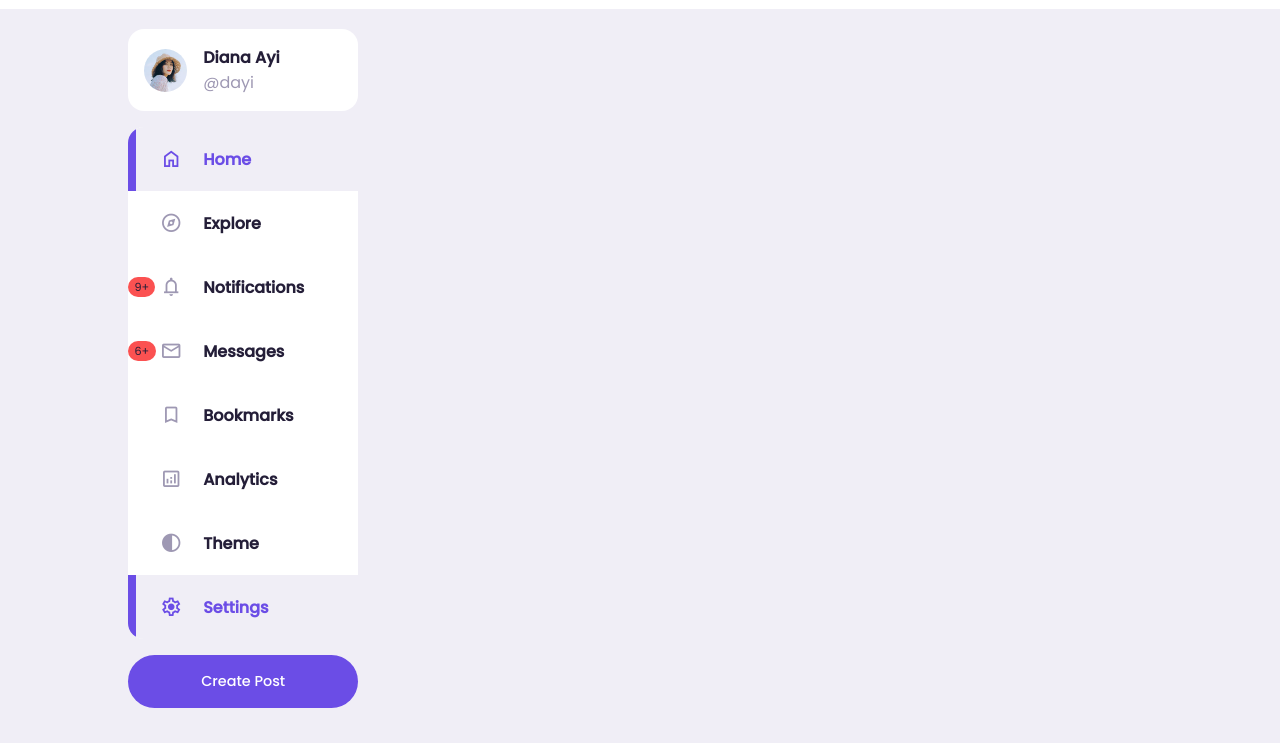
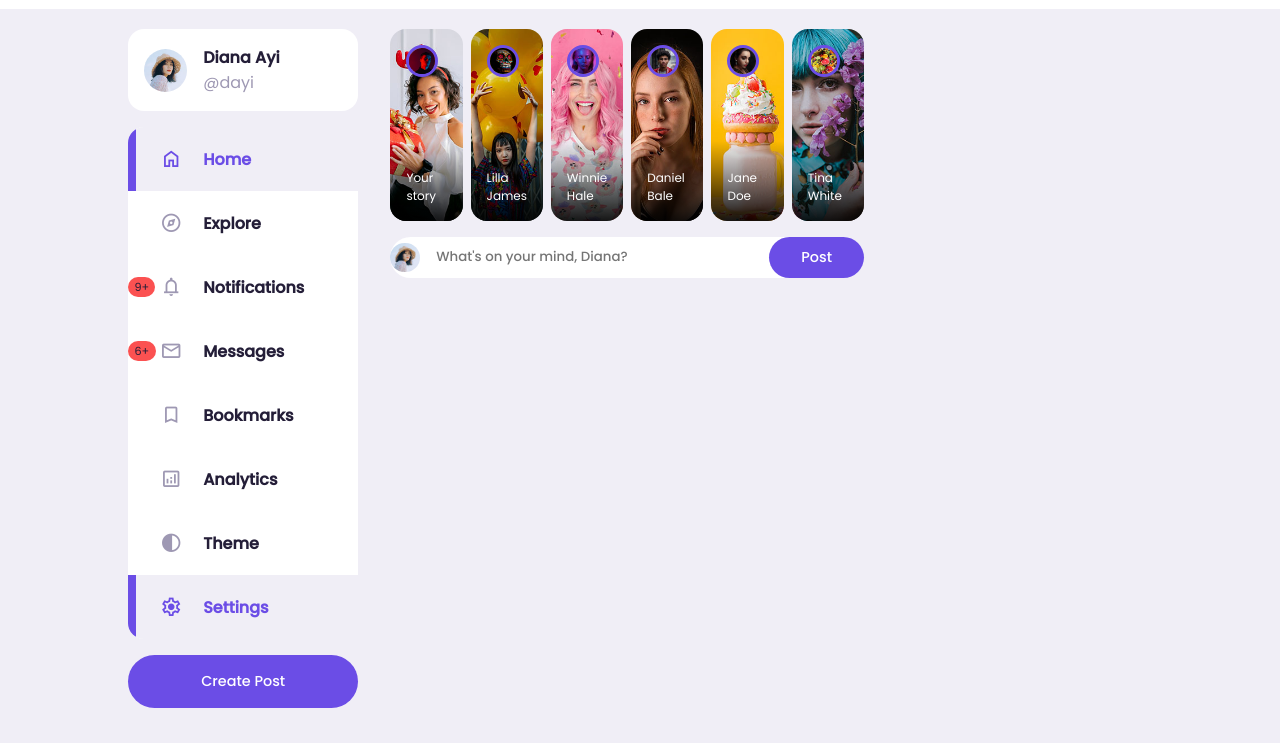
Before and after one commit to Mohamadi65/socialMedia, a plain HTML site: page index.html in a window 1280 px wide. Shown: the part 57-800 px from the top of the page. Drawn offline with nearby package versions, Linux system fonts and the light colour scheme.

Commit message:
Mise en forme de la partie Stories et Create post

```diff
--- a/index.html
+++ b/index.html
@@ -125,7 +125,53 @@
 
             <!-- middle -->
             <div class="middle">
-
+                <!-- ---------------------- STORIES -------------------------- -->
+                <div class="stories">
+                    <div class="story">
+                        <div class="profile-photo">
+                            <img src="./images/profile-8.jpg" alt="">
+                        </div>
+                        <p class="name">Your story</p>
+                    </div>
+                    <div class="story">
+                        <div class="profile-photo">
+                            <img src="./images/profile-9.jpg" alt="">
+                        </div>
+                        <p class="name">Lilla James</p>
+                    </div>
+                    <div class="story">
+                        <div class="profile-photo">
+                            <img src="./images/profile-10.jpg" alt="">
+                        </div>
+                        <p class="name">Winnie Hale</p>
+                    </div>
+                    <div class="story">
+                        <div class="profile-photo">
+                            <img src="./images/profile-11.jpg" alt="">
+                        </div>
+                        <p class="name">Daniel Bale</p>
+                    </div>
+                    <div class="story">
+                        <div class="profile-photo">
+                            <img src="./images/profile-12.jpg" alt="">
+                        </div>
+                        <p class="name">Jane Doe</p>
+                    </div>
+                    <div class="story">
+                        <div class="profile-photo">
+                            <img src="./images/profile-13.jpg" alt="">
+                        </div>
+                        <p class="name">Tina White</p>
+                    </div>
+                </div>
+                <!-- ----------------------END OF STORIES -------------------------- -->
+                <form  class="create-post">
+                    <div class="profile-photo">
+                        <img src="./images/profile-1.jpg" alt="">
+                    </div>
+                    <input type="text" placeholder="What's on your mind, Diana?" id="create-post">
+                    <input type="submit" value="Post" class="btn btn-primary">
+                </form>
             </div>
             <!-- right -->
             <div class="right">
--- a/style.css
+++ b/style.css
@@ -277,3 +277,90 @@ main .container .left .profile{
     display: block;
 
 }
+
+/* ---------------------------- MIDDLE ------------------------------------------- */
+
+.middle .stories{
+    display: flex;
+    justify-content: space-between;
+    height: 12rem;
+    gap: 0.5rem;
+}
+
+.middle .stories .story{
+    padding: var(--card-padding);
+    border-radius: var(--card-border-radius);
+    display: flex;
+    flex-direction: column;
+    justify-content: space-between;
+    align-items:center ;
+    color: white;
+    font-size: 0.75rem;
+    width: 100%;
+    position: relative;
+    overflow: hidden;
+}
+
+.middle .stories .story::before{
+    content: "";
+    display: block;
+    width: 100%;
+    height: 5rem;
+    background: linear-gradient(transparent, rgba(0,0,0,0.9));
+    position: absolute;
+    bottom: 0;
+    z-index: 2;
+}
+
+.middle .stories .story .name{
+    z-index: 3;
+}
+
+.middle .stories .story:nth-child(1){
+    background: url("./images/story-1.jpg") no-repeat center center/cover;
+}
+.middle .stories .story:nth-child(2){
+    background: url("./images/story-2.jpg") no-repeat center center/cover;
+}
+.middle .stories .story:nth-child(3){
+    background: url("./images/story-3.jpg") no-repeat center center/cover;
+}
+.middle .stories .story:nth-child(4){
+    background: url("./images/story-4.jpg") no-repeat center center/cover;
+}
+.middle .stories .story:nth-child(5){
+    background: url("./images/story-5.jpg") no-repeat center center/cover;
+}
+.middle .stories .story:nth-child(6){
+    background: url("./images/story-6.jpg") no-repeat center center/cover;
+}
+
+.middle .story .profile-photo{
+    width: 2rem;
+    height: 2rem;
+    align-self: start;
+    border: 3px solid var(--color-primary);
+}
+
+/* ------------------------- CREATE POST ---------------- */
+
+.middle .create-post{
+    width: 100%;
+    display: flex;
+    align-items: center;
+    justify-content: space-between;
+    margin-top: 1rem;
+    background: var(--color-white);
+    border-radius: var(--border-radius);
+}
+
+.middle .create-post input[type="text"]{
+    justify-self: start;
+    width: 100%;
+    padding-left: 1rem;
+    background: transparent;
+    color: var(--color-dark);
+    font-weight: 500;
+    margin-right: 1rem;
+
+}
```
